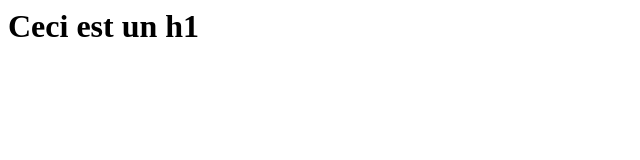
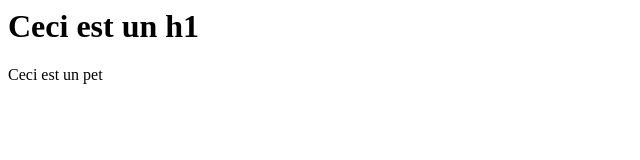
Before and after one commit to William-rive/git-test, a plain HTML site: page index.html in a window 1280 px wide. Shown: the full height of the page, 0-640 px from the left. Drawn offline with Linux system fonts and the light colour scheme.

Commit message:
changed index html added paragraph

```diff
--- a/index.html
+++ b/index.html
@@ -1 +1,2 @@
 <h1>Ceci est un h1</h1>
+<p>Ceci est un pet</p>
```
